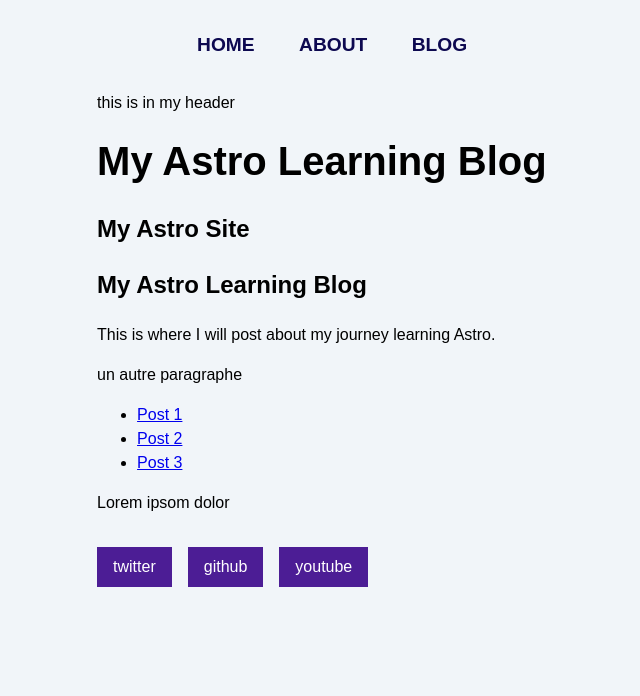
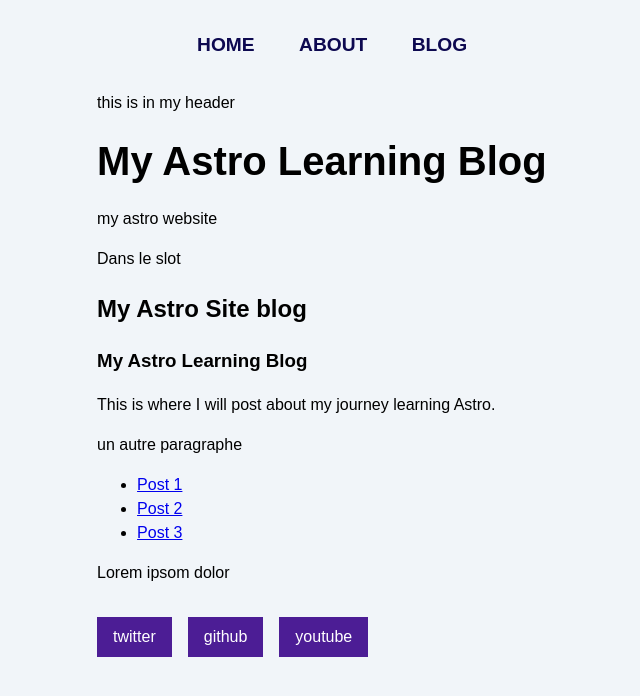
Before and after one commit to alainfrydman/astro-test, an Astro site: page /blog in a window 1280 px wide. Shown: the whole page, without its empty margins (203-843 px from the left). Built offline with nearby package versions, Linux system fonts and the light colour scheme; Astro itself is replaced by a stand-in of ours.

Commit message:
261117-12h26

```diff
--- a/src/pages/blog.astro
+++ b/src/pages/blog.astro
@@ -1,23 +1,11 @@
 ---
-import Header from '../components/Header.astro';
-import '../styles/global.css';
-import Footer from '../components/Footer.astro';
+import BaseLayout from '../layouts/BaseLayout.astro';
 const pageTitle = "My Astro Learning Blog";
 ---
-<html lang="en">
-	<head>
-		<meta charset="utf-8" />
-		<link rel="icon" type="image/svg+xml" href="/favicon.svg" />
-		<link rel="icon" href="/favicon.ico" />
-		<meta name="viewport" content="width=device-width" />
-		<meta name="generator" content={Astro.generator} />
-		<title>{pageTitle}</title>
-	</head>
-	<body>
-		<Header />
-		<h1>{pageTitle}</h1>
-        <h2>My Astro Site</h2>
-        <h2>My Astro Learning Blog</h2>
+<BaseLayout pageTitle={pageTitle}>
+    <p>Dans le slot</p>
+	<h2>My Astro Site blog</h2>
+    <h3>My Astro Learning Blog</h3>
     <p>This is where I will post about my journey learning Astro.</p>
 	<p>un autre paragraphe</p>
 	<ul>
@@ -27,9 +15,4 @@ const pageTitle = "My Astro Learning Blog";
 
     	</ul>
 		<p>Lorem ipsom dolor</p>
-		<Footer />
-		<script>
-			import "../script/menu.js";
-		</script>
-	</body>
-</html>
+</BaseLayout>
```
Also changed, not shown: 1 other file. Lines whose indentation alone changed are shown as unchanged.
